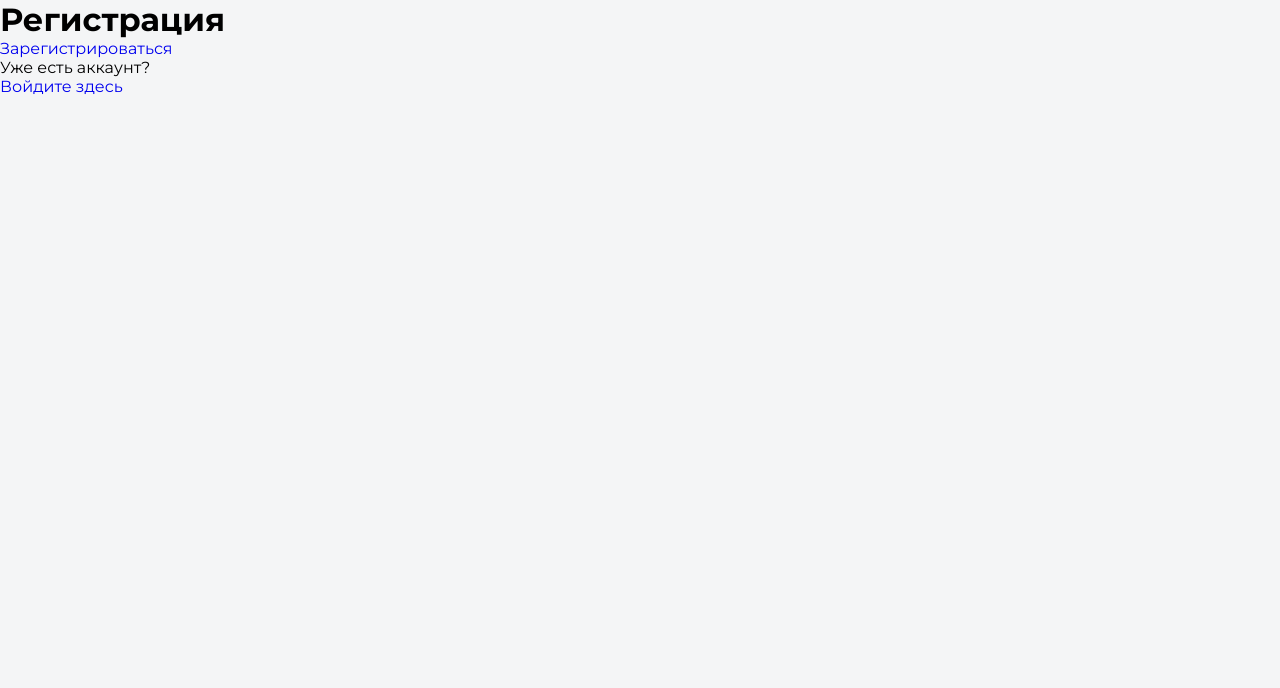
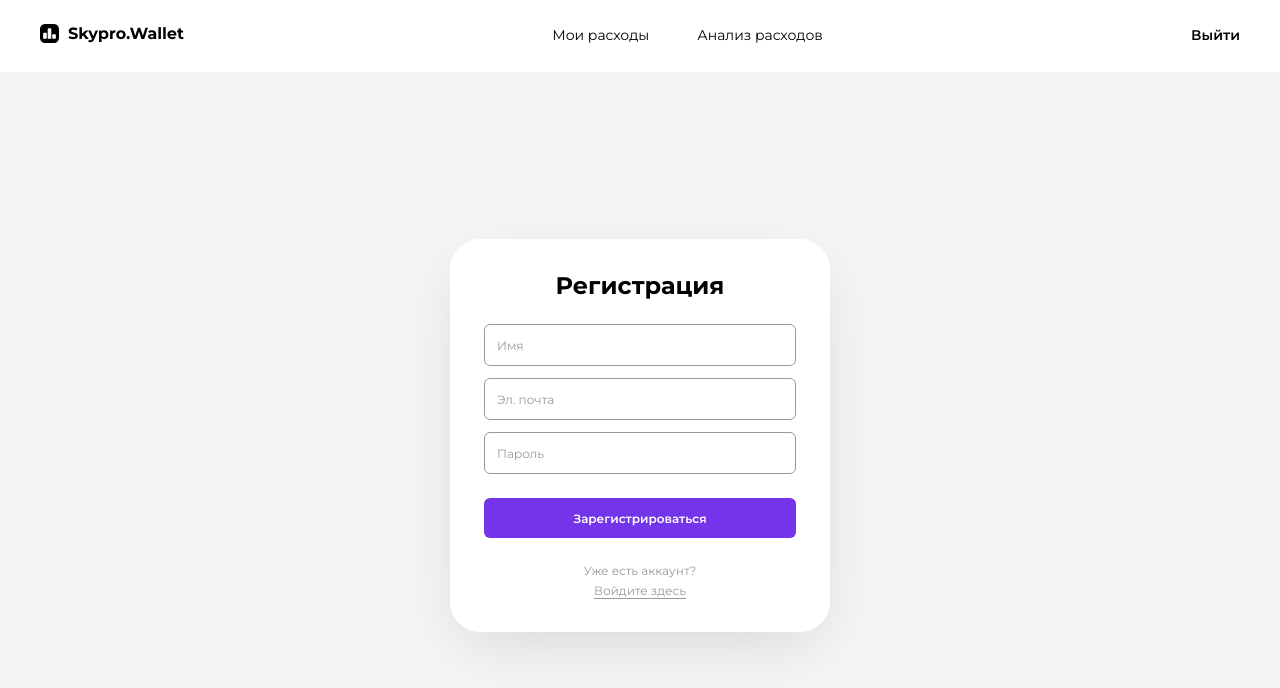
Before and after one commit to kors-ak/skypro-wallet, a React (Vite) app: page /sign-up in a window 1280 px wide. Shown: the top 688 px of the page. Built offline with nearby package versions, Linux system fonts and the light colour scheme.

Commit message:
сверстала страницы авторизации и входа без логики

```diff
--- a/src/components/Auth/Auth.jsx
+++ b/src/components/Auth/Auth.jsx
@@ -1,27 +1,69 @@
-import { Link } from 'react-router-dom'
+import { Link } from "react-router-dom";
+import { Header } from "../Header/Header";
+import {
+	SAuth,
+	SBtn,
+	SContainer,
+	SContainerBlock,
+	SForm,
+	SInput,
+	SLinkGroup,
+	STitle,
+	SWrapper,
+} from "./Auth.styled";
 
 const Auth = ({ isSignUp }) => {
 	return (
-    <div>
-      {isSignUp ? <h1>Регистрация</h1> : <h1>Вход</h1>}
+		<>
+			<Header />
+			<SWrapper>
+				<SContainer>
+					<SContainerBlock>
+						<SAuth>
+							{isSignUp ? <STitle>Регистрация</STitle> : <STitle>Вход</STitle>}
+							<SForm>
+								{isSignUp && (
+									<SInput type="text" name="name" id="name" placeholder="Имя" />
+								)}
+								<SInput
+									type="text"
+									name="login"
+									id="login"
+									placeholder="Эл. почта"
+								/>
+								<SInput
+									type="password"
+									name="password"
+									id="password"
+									placeholder="Пароль"
+								/>
 								{isSignUp ? (
-        <Link to="/sign-in">Зарегистрироваться</Link>
+									<SBtn>
+                    <Link to="/">Зарегистрироваться</Link>
+                  </SBtn>
 								) : (
+									<SBtn>
                     <Link to="/">Войти</Link>
+                  </SBtn>
 								)}
+							</SForm>
 							{isSignUp ? (
-        <>
+								<SLinkGroup>
 									<p>Уже есть аккаунт?</p>
 									<Link to="/sign-in">Войдите здесь</Link>
-        </>
+								</SLinkGroup>
 							) : (
-        <>
+								<SLinkGroup>
 									<p>Нужно зарегистрироваться?</p>
 									<Link to="/sign-up">Регистрируйтесь здесь</Link>
+								</SLinkGroup>
+							)}
+						</SAuth>
+					</SContainerBlock>
+				</SContainer>
+			</SWrapper>
 		</>
-      )}
-    </div>
-  )
-}
+	);
+};
 
-export default Auth
+export default Auth;
--- /dev/null
+++ b/src/components/Auth/Auth.styled.js
@@ -0,0 +1,119 @@
+import styled from "styled-components";
+
+export const SWrapper = styled.section`
+	width: 100%;
+	min-height: calc(100vh - 72px);
+	overflow-x: hidden;
+	overflow-y: auto;
+	background-color: #f4f5f6;
+`;
+
+export const SContainer = styled.div`
+	display: block;
+	width: 100%;
+	min-height: calc(100vh - 72px);
+	margin: 0 auto;
+`;
+
+export const SContainerBlock = styled.div`
+	width: 100%;
+	height: 100%;
+	min-width: 320px;
+	min-height: calc(100vh - 72px);
+	display: flex;
+	flex-direction: column;
+	align-items: center;
+	justify-content: center;
+`;
+
+export const SAuth = styled.div`
+	display: block;
+	margin: 0 auto;
+	background-color: #ffffff;
+	max-width: 380px;
+	width: 100%;
+	padding: 32px 34px;
+	border-radius: 30px;
+	box-shadow: 0px 20px 67px -12px #00000021;
+`;
+
+export const STitle = styled.h1`
+	font-weight: 700;
+	font-size: 24px;
+	text-align: center;
+`;
+
+export const SForm = styled.form`
+	padding-top: 24px;
+  padding-bottom: 24px;
+	width: 100%;
+	display: flex;
+	gap: 12px;
+	flex-direction: column;
+	align-items: center;
+	justify-content: center;
+`;
+
+export const SInput = styled.input`
+	width: 100%;
+	min-width: 100%;
+	border-radius: 6px;
+	border: 0.5px solid #999999;
+	outline: none;
+	padding: 12px;
+
+	&::-moz-placeholder {
+		font-family: "Montserrat", sans-serif;
+		font-weight: 400;
+		font-size: 12px;
+		color: #999999;
+	}
+
+	&::placeholder {
+		font-family: "Montserrat", sans-serif;
+		font-weight: 400;
+		font-size: 12px;
+		color: #999999;
+	}
+`;
+
+export const SBtn = styled.button`
+	margin-top: 12px;
+	width: 100%;
+	height: 40px;
+	background-color: #7334ea;
+	border-radius: 6px;
+	border: none;
+	outline: none;
+	display: flex;
+	align-items: center;
+	justify-content: center;
+	font-size: 12px;
+	font-weight: 600;
+	color: #ffffff;
+
+  a {
+    width: 100%;
+    height: 100%;
+    color: #ffffff;
+    display: flex;
+    align-items: center;
+    justify-content: center;
+  }
+`;
+
+export const SLinkGroup = styled.div`
+	text-align: center;
+
+	p,
+	a {
+		color: #999999;
+		font-size: 12px;
+		font-weight: 400;
+		line-height: 150%;
+	}
+
+	a {
+		border-bottom: 1px solid #999999;
+	}
+`;
--- a/src/components/Header/Header.jsx
+++ b/src/components/Header/Header.jsx
@@ -21,7 +21,7 @@ export const Header = () => {
 					<Link to="/analytics">Анализ расходов</Link>
 				</SPagesLinks>
 				<SExitButton>
-					<Link to="">Выйти</Link>
+					<Link to="/sign-up">Выйти</Link>
 				</SExitButton>
 			</SContent>
 		</SHeader>
--- a/src/components/Header/Header.styled.js
+++ b/src/components/Header/Header.styled.js
@@ -12,7 +12,7 @@ export const SContent = styled.div`
 	justify-content: space-between;
 	align-items: center;
 `;
-export const SLogo = styled.a`
+export const SLogo = styled.div`
 
 `;
 
```
Lines whose indentation alone changed are shown as unchanged.
